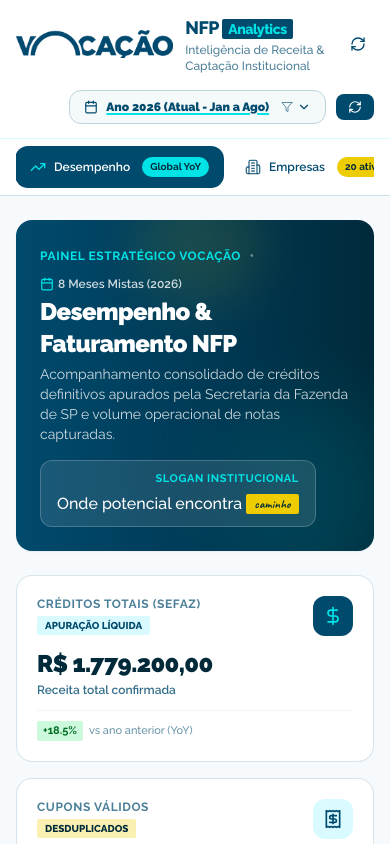
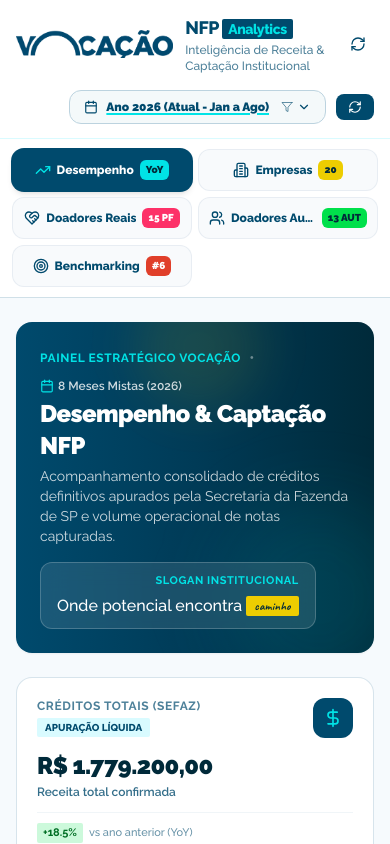
Before and after one commit to nfpvocacao/kpi, a React (Vite) app: page / in a window 390 px wide. Shown: the top 844 px of the page. Built offline with nearby package versions, Linux system fonts and the light colour scheme.

Commit message:
fix(ui): contrast dark tooltips, navigation tabs grid layout and brand favicon

```diff
--- a/index.html
+++ b/index.html
@@ -4,9 +4,9 @@
     <meta charset="UTF-8" />
     <meta name="viewport" content="width=device-width, initial-scale=1.0" />
     <title>NFP Analytics | Vocação</title>
-    <link rel="icon" type="image/png" href="/vocacao-icon.png" />
-    <link rel="shortcut icon" type="image/png" href="/vocacao-icon.png" />
-    <link rel="apple-touch-icon" href="/vocacao-icon.png" />
+    <link rel="icon" type="image/png" href="/favicon-tab.png" />
+    <link rel="shortcut icon" type="image/png" href="/favicon-tab.png" />
+    <link rel="apple-touch-icon" href="/favicon-tab.png" />
     <meta name="description" content="Plataforma estratégica de inteligência de receita, gestão operacional e prospecção do programa Nota Fiscal Paulista para a Vocação." />
     <meta property="og:title" content="NFP Analytics | Vocação" />
     <meta property="og:description" content="Plataforma estratégica de inteligência de receita, gestão operacional e prospecção do programa Nota Fiscal Paulista para a Vocação." />
--- a/src/components/NavigationTabs.tsx
+++ b/src/components/NavigationTabs.tsx
@@ -21,51 +21,51 @@ export const NavigationTabs: React.FC<NavigationTabsProps> = ({
   const tabs = [
     {
       id: 'desempenho' as TabId,
-      label: 'Desempenho & Faturamento',
-      shortLabel: 'Desempenho',
+      label: 'Desempenho',
+      fullTitle: 'Desempenho & Captação NFP',
       icon: TrendingUp,
-      badgeText: 'Global YoY',
+      badgeText: 'YoY',
       badgeColor: 'bg-[#00E3E6] text-[#002A3A]'
     },
     {
       id: 'empresas' as TabId,
-      label: 'Operações por Empresa',
-      shortLabel: 'Empresas',
+      label: 'Empresas',
+      fullTitle: 'Operações por Empresas Parceiras',
       icon: Building2,
-      badgeText: metricsBadgeCounts ? `${metricsBadgeCounts.empresasAtivas} ativas` : undefined,
+      badgeText: metricsBadgeCounts ? `${metricsBadgeCounts.empresasAtivas}` : '20',
       badgeColor: 'bg-[#EDCD01] text-[#002A3A]'
     },
     {
       id: 'doadores' as TabId,
-      label: 'Análise de Doadores Reais',
-      shortLabel: 'Doadores Reais',
+      label: 'Doadores Reais',
+      fullTitle: 'Análise de Doadores de Pessoa Física',
       icon: HeartHandshake,
-      badgeText: metricsBadgeCounts ? `${metricsBadgeCounts.doadoresReais} PF` : undefined,
+      badgeText: metricsBadgeCounts ? `${metricsBadgeCounts.doadoresReais} PF` : '15 PF',
       badgeColor: 'bg-[#FD3168] text-white'
     },
     {
       id: 'automaticos' as TabId,
-      label: 'Doadores Automáticos (Histórico)',
-      shortLabel: 'Automáticos',
+      label: 'Doadores Auto',
+      fullTitle: 'Doadores Automáticos Cadastrados',
       icon: Users,
-      badgeText: metricsBadgeCounts ? `${metricsBadgeCounts.doadoresAuto} AUT` : undefined,
+      badgeText: metricsBadgeCounts ? `${metricsBadgeCounts.doadoresAuto} AUT` : '13 AUT',
       badgeColor: 'bg-[#00E04B] text-[#002A3A]'
     },
     {
       id: 'benchmarking' as TabId,
-      label: 'Benchmarking & Prospecção',
-      shortLabel: 'Benchmarking',
+      label: 'Benchmarking',
+      fullTitle: 'Benchmarking de Captação & Prospecção',
       icon: Target,
-      badgeText: '#6 Capital',
+      badgeText: '#6',
       badgeColor: 'bg-[#E03F2A] text-white'
     }
   ];
 
   return (
-    <div className="bg-white border-b border-[#BCD3DF]/70 sticky top-[65px] z-20 px-4 lg:px-8 shadow-2xs">
+    <div className="bg-white border-b border-[#BCD3DF]/70 sticky top-[65px] z-20 px-3 lg:px-8 shadow-2xs">
       <div className="max-w-7xl mx-auto">
         <nav
-          className="flex space-x-2 md:space-x-4 overflow-x-auto no-scrollbar py-2"
+          className="grid grid-cols-2 sm:grid-cols-5 gap-1.5 py-2.5"
           aria-label="Abas do Sistema NFP Analytics"
         >
           {tabs.map((tab) => {
@@ -77,18 +77,18 @@ export const NavigationTabs: React.FC<NavigationTabsProps> = ({
                 key={tab.id}
                 id={`tab-btn-${tab.id}`}
                 onClick={() => onSelectTab(tab.id)}
-                className={`flex items-center gap-2 px-3.5 py-2.5 rounded-xl font-semibold text-xs md:text-sm whitespace-nowrap transition-all duration-200 cursor-pointer ${
+                title={tab.fullTitle}
+                className={`flex items-center justify-center gap-1.5 px-2.5 py-2.5 rounded-xl font-extrabold text-xs lg:text-sm transition-all duration-200 cursor-pointer w-full text-center ${
                   isActive
-                    ? 'bg-[#004A6D] text-white shadow-sm ring-1 ring-[#004A6D]'
-                    : 'text-[#004A6D] hover:bg-[#D9FBFF]/60 hover:text-[#002A3A]'
+                    ? 'bg-[#004A6D] text-white shadow-md ring-1 ring-[#004A6D]'
+                    : 'bg-slate-50 text-[#004A6D] hover:bg-[#D9FBFF]/60 hover:text-[#002A3A] border border-slate-200/70'
                 }`}
               >
-                <Icon className={`w-4 h-4 shrink-0 ${isActive ? 'text-[#00E3E6]' : 'text-[#004A6D]/80'}`} />
-                <span className="hidden sm:inline">{tab.label}</span>
-                <span className="sm:hidden">{tab.shortLabel}</span>
+                <Icon className={`w-4 h-4 shrink-0 ${isActive ? 'text-[#00E3E6]' : 'text-[#004A6D]'}`} />
+                <span className="truncate">{tab.label}</span>
 
                 {tab.badgeText && (
-                  <span className={`text-[10px] font-bold px-2 py-0.5 rounded-full ${tab.badgeColor} ml-1`}>
+                  <span className={`text-[10px] font-black px-1.5 py-0.5 rounded-md ${tab.badgeColor} shrink-0`}>
                     {tab.badgeText}
                   </span>
                 )}
--- a/src/components/tabs/TabBenchmarking.tsx
+++ b/src/components/tabs/TabBenchmarking.tsx
@@ -449,6 +449,7 @@ export const TabBenchmarking: React.FC = () => {
               <Tooltip
                 formatter={(val: any) => [formatarMoeda(Number(val)), 'Créditos Semestre']}
                 contentStyle={{ backgroundColor: '#002A3A', color: '#fff', borderRadius: '8px', border: 'none', fontSize: '12px' }}
+                itemStyle={{ color: '#FFFFFF' }}
               />
               <Bar dataKey="credito" radius={[4, 4, 0, 0]}>
                 {chartRankingData.map((entry, index) => (
--- a/src/components/tabs/TabDesempenho.tsx
+++ b/src/components/tabs/TabDesempenho.tsx
@@ -102,7 +102,7 @@ export const TabDesempenho: React.FC<TabDesempenhoProps> = ({
             </span>
           </div>
           <h1 className="text-2xl lg:text-3xl font-black tracking-tight font-['Raleway',sans-serif]">
-            Desempenho & Faturamento NFP
+            Desempenho & Captação NFP
           </h1>
           <p className="text-sm text-white/80 max-w-2xl font-normal">
             Acompanhamento consolidado de créditos definitivos apurados pela Secretaria da Fazenda de SP e volume operacional de notas capturadas.
@@ -217,16 +217,16 @@ export const TabDesempenho: React.FC<TabDesempenhoProps> = ({
               <AreaChart data={metricasFiltradas} margin={{ top: 10, right: 10, left: -15, bottom: 0 }}>
                 <defs>
                   <linearGradient id="colorAuto" x1="0" y1="0" x2="0" y2="1">
-                    <stop offset="5%" stopColor="#004A6D" stopOpacity={0.8}/>
-                    <stop offset="95%" stopColor="#004A6D" stopOpacity={0.1}/>
+                    <stop offset="5%" stopColor="#004A6D" stopOpacity={0.8} />
+                    <stop offset="95%" stopColor="#004A6D" stopOpacity={0.1} />
                   </linearGradient>
                   <linearGradient id="colorUrnas" x1="0" y1="0" x2="0" y2="1">
-                    <stop offset="5%" stopColor="#EDCD01" stopOpacity={0.8}/>
-                    <stop offset="95%" stopColor="#EDCD01" stopOpacity={0.1}/>
+                    <stop offset="5%" stopColor="#EDCD01" stopOpacity={0.8} />
+                    <stop offset="95%" stopColor="#EDCD01" stopOpacity={0.1} />
                   </linearGradient>
                   <linearGradient id="colorDireta" x1="0" y1="0" x2="0" y2="1">
-                    <stop offset="5%" stopColor="#00E3E6" stopOpacity={0.8}/>
-                    <stop offset="95%" stopColor="#00E3E6" stopOpacity={0.1}/>
+                    <stop offset="5%" stopColor="#00E3E6" stopOpacity={0.8} />
+                    <stop offset="95%" stopColor="#00E3E6" stopOpacity={0.1} />
                   </linearGradient>
                 </defs>
                 <CartesianGrid strokeDasharray="3 3" vertical={false} stroke="#E8F1F5" />
@@ -246,10 +246,11 @@ export const TabDesempenho: React.FC<TabDesempenhoProps> = ({
                   formatter={(value: any, name: any) => [
                     formatarMoeda(Number(value)),
                     name === 'creditoAutomatica' ? 'Doação Automática' :
-                    name === 'creditoUrnas' ? 'Urnas / CADASTRO' : 'Doação Direta'
+                      name === 'creditoUrnas' ? 'Urnas / CADASTRO' : 'Doação Direta'
                   ]}
                   labelFormatter={(label) => `Mês: ${label}`}
                   contentStyle={{ backgroundColor: '#002A3A', color: '#fff', borderRadius: '8px', border: 'none', fontSize: '12px' }}
+                  itemStyle={{ color: '#FFFFFF' }}
                 />
                 <Area
                   type="monotone"
@@ -288,7 +289,7 @@ export const TabDesempenho: React.FC<TabDesempenhoProps> = ({
                 Composição de Receitas
               </h2>
               <p className="text-xs text-[#004A6D]/70">
-                Divisão proporcional do faturamento por modalidade
+                Divisão proporcional de receita por modalidade
               </p>
             </div>
 
@@ -311,6 +312,7 @@ export const TabDesempenho: React.FC<TabDesempenhoProps> = ({
                   <Tooltip
                     formatter={(value: any) => formatarMoeda(Number(value))}
                     contentStyle={{ backgroundColor: '#002A3A', color: '#fff', borderRadius: '8px', border: 'none', fontSize: '12px' }}
+                    itemStyle={{ color: '#FFFFFF' }}
                   />
                 </PieChart>
               </ResponsiveContainer>
--- a/src/components/tabs/TabDoadores.tsx
+++ b/src/components/tabs/TabDoadores.tsx
@@ -222,6 +222,7 @@ export const TabDoadores: React.FC = () => {
                 <Tooltip
                   formatter={(val: any) => [formatarMoeda(Number(val)), 'Crédito Gerado']}
                   contentStyle={{ backgroundColor: '#002A3A', color: '#fff', borderRadius: '8px', border: 'none', fontSize: '12px' }}
+                  itemStyle={{ color: '#FFFFFF' }}
                 />
                 <Bar
                   dataKey="credito"
@@ -274,6 +275,7 @@ export const TabDoadores: React.FC = () => {
                   <Tooltip
                     formatter={(value: any) => formatarMoeda(Number(value))}
                     contentStyle={{ backgroundColor: '#002A3A', color: '#fff', borderRadius: '8px', border: 'none', fontSize: '12px' }}
+                    itemStyle={{ color: '#FFFFFF' }}
                   />
                 </PieChart>
               </ResponsiveContainer>
--- a/src/components/tabs/TabDoadoresAutomaticos.tsx
+++ b/src/components/tabs/TabDoadoresAutomaticos.tsx
@@ -195,6 +195,7 @@ export const TabDoadoresAutomaticos: React.FC<TabDoadoresAutomaticosProps> = ({
                   name === 'doadoresPlenos' ? 'Doadores Plenos' : 'Doadores Restritos'
                 ]}
                 contentStyle={{ backgroundColor: '#002A3A', color: '#fff', borderRadius: '8px', border: 'none', fontSize: '12px' }}
+                itemStyle={{ color: '#FFFFFF' }}
               />
               <Area
                 type="monotone"
--- a/src/components/tabs/TabEmpresas.tsx
+++ b/src/components/tabs/TabEmpresas.tsx
@@ -182,7 +182,7 @@ export const TabEmpresas: React.FC<TabEmpresasProps> = ({
           icon={DollarSign}
           iconBgColor="bg-[#EDCD01]/25"
           iconColor="text-[#002A3A]"
-          badge={{ text: 'Faturamento Lojas', color: 'bg-[#00E04B]/20 text-[#006E24]' }}
+          badge={{ text: 'Compras nas Lojas', color: 'bg-[#00E04B]/20 text-[#006E24]' }}
         />
 
         <KPICard
@@ -261,6 +261,7 @@ export const TabEmpresas: React.FC<TabEmpresasProps> = ({
                     name === 'creditoUrnas' ? 'Crédito Urnas (CADASTRO)' : 'Crédito Doações (PF)'
                   ]}
                   contentStyle={{ backgroundColor: '#002A3A', color: '#fff', borderRadius: '8px', border: 'none', fontSize: '12px' }}
+                  itemStyle={{ color: '#FFFFFF' }}
                 />
                 <Bar dataKey="creditoUrnas" name="creditoUrnas" stackId="a" fill="#004A6D" radius={[0, 0, 0, 0]} />
                 <Bar dataKey="creditoDoacoes" name="creditoDoacoes" stackId="a" fill="#00E3E6" radius={[4, 4, 0, 0]} />
@@ -283,6 +284,7 @@ export const TabEmpresas: React.FC<TabEmpresasProps> = ({
                 <Tooltip
                   formatter={(val: any) => [`${formatarNumero(Number(val))} cupons`, 'Volume']}
                   contentStyle={{ backgroundColor: '#002A3A', color: '#fff', borderRadius: '8px', border: 'none', fontSize: '12px' }}
+                  itemStyle={{ color: '#FFFFFF' }}
                 />
                 <Bar dataKey="cupons" fill="#EDCD01" radius={[4, 4, 0, 0]}>
                   {top15Cupons.map((_, index) => (
```
Also changed, not shown: src/App.tsx (+1 -7 lines), public/favicon-tab.png (added).
